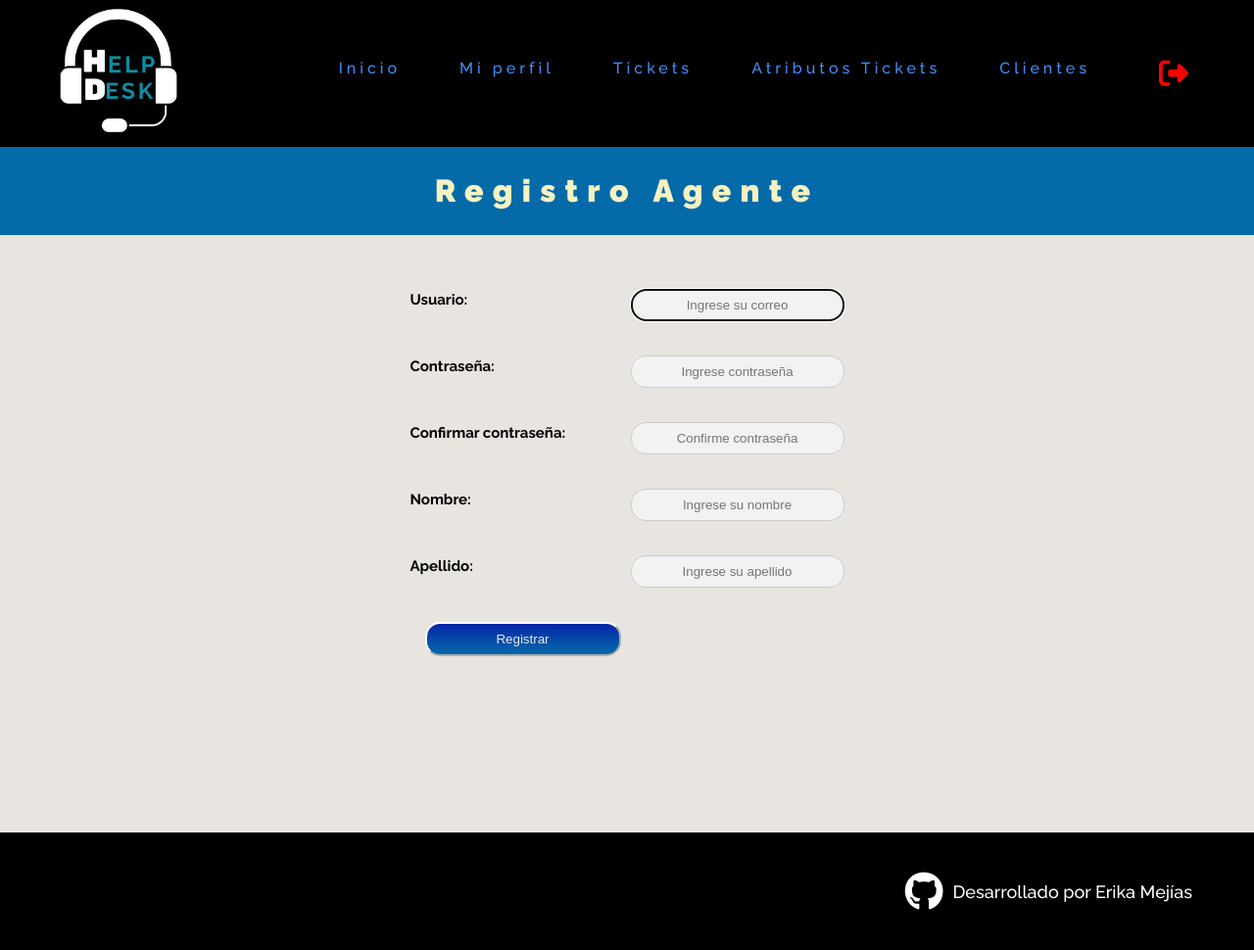
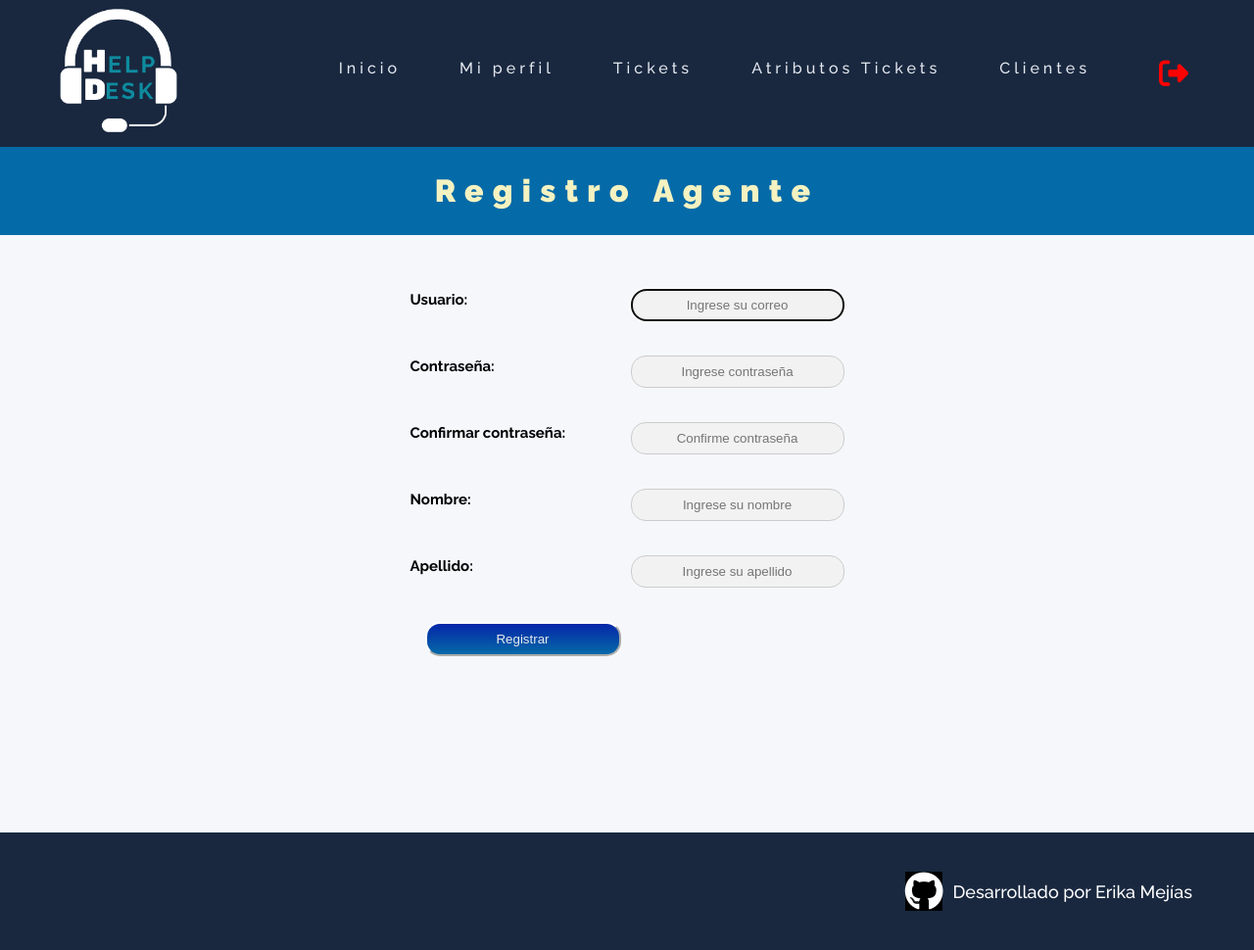
Before and after one commit to Erive5/Tiquetera, a Django app: page /agent_signup/ in a window 1280 px wide. Shown: the whole page at 98% size. Run offline with Django 5.2, Linux system fonts and the light colour scheme; the visitor is signed in with stand-in values (Sample User, id 1).

Commit message:
feat(ui): add design tokens and responsive global layout (4.1-4.2)

```diff
--- a/static/css/styles.css
+++ b/static/css/styles.css
@@ -12,6 +12,40 @@
     --color-spacecadet2: rgb(5, 106, 168);
     --color-body: rgb(232, 228, 223);
     --color-contrast_text: rgb(245, 242, 193);
+
+    /* === Incremento 4.1 -- tokens de color (Fase 4), ver claude/incremento-4.1-propuesta-tokens.md === */
+    /* Capa A: paleta base aprobada */
+    --color-azul-tinta: #19283F;
+    --color-cobalto: #4568F5;
+    --color-turquesa: #27B9AE;
+    --color-coral: #FF846F;
+    --color-fondo-claro: #F5F7FB;
+
+    /* Capa B: tokens semanticos (sin consumidores todavia -- se usan desde el Incremento 4.2) */
+    --color-bg: var(--color-fondo-claro);
+    --color-surface: #ffffff;
+    --color-text: var(--color-azul-tinta);
+    --color-text-muted: #5b6472;
+    --color-border: #e3e7ef;
+
+    --color-accent: var(--color-cobalto);
+    --color-accent-text: #3e5ddc;
+    --color-accent-contrast: #ffffff;
+
+    --color-pending: var(--color-cobalto);
+    --color-pending-text: var(--color-accent-text);
+    --color-pending-bg: #eef1fb;
+
+    --color-success: var(--color-turquesa);
+    --color-success-text: #197871;
+    --color-success-bg: #e9f6f4;
+
+    --color-danger: var(--color-coral);
+    --color-danger-text: #a55548;
+    --color-danger-bg: #fdeee9;
+
+    --color-neutral-text: var(--color-text-muted);
+    --color-neutral-bg: #f1f2f4;
 }
 
 @font-face {
@@ -40,7 +74,7 @@ body {
     margin: 0;
     padding: 0;
     font-family: 'MiFuente';
-    background-color: var(--color-body);
+    background-color: var(--color-bg);
 }
 
 form label {
@@ -122,7 +156,7 @@ textarea {
 /* Containers */
 .container {
     min-height: calc(100vh - 120px); /* Resta la altura del footer */
-    background-color: var(--color-background);
+    background-color: var(--color-bg);
 }
 
 .rol_container {
@@ -493,11 +527,12 @@ a {
 
 /* Navbar */
 .navbar {
-    background-color: var(--color-secondary);
+    background-color: var(--color-azul-tinta);
     margin: 0;
     width: 100%;
     display: flex;
     align-items: center;
+    position: relative;
 }
 
 #logo {
@@ -515,15 +550,19 @@ a {
 
 .navItem {
     display: inline-block;
-    color: var(--color-contrast);
+    color: var(--color-border);
     list-style: none;
     margin: 0 30px;
     letter-spacing: 3pt;
 }
 
 .navItem a:hover {
-    color: var(--color-primary);
+    color: var(--color-accent-contrast);
     text-decoration: underline;
+}
+
+.navItem.dropdown {
+    position: relative;
 }
 
 /* Dropdown */
@@ -635,7 +674,7 @@ button p {
 footer {
     width: 100%;
     height: 120px;
-    background-color: var(--color-secondary);
+    background-color: var(--color-azul-tinta);
     display: flex;
     align-items: center;
     justify-content: flex-end;
@@ -670,7 +709,7 @@ footer .content_footer a p {
     right: 100%; /* Inicialmente, fuera del párrafo (a la derecha) */
     width: 0; /* Ancho inicial */
     height: 2px; /* Altura del subrayado */
-    background-color: var(--color-spacecadet2); /* Color del subrayado */
+    background-color: var(--color-accent); /* Color del subrayado */
     transition: width 0.7s ease-in-out, right 0.7s ease-in-out; /* Transición de ancho y posición */
 }
 
--- a/templates/base.html
+++ b/templates/base.html
@@ -12,7 +12,11 @@
     <nav>
         <div class="navbar">
             <img src="{% static 'img/2.png' %}" alt="Logo" id="logo">
-            <ul class="navList">
+            <button type="button" id="nav_toggle_btn" class="nav_toggle_btn" aria-expanded="false" aria-controls="navList">
+                <i class="fa-solid fa-bars" aria-hidden="true"></i>
+                <span class="sr-only">Abrir menú de navegación</span>
+            </button>
+            <ul class="navList" id="navList">
                 <li class="navItem"><a href="{% url 'home' %}">Inicio</a></li>
                 {% if user.is_authenticated %}
                 <li class="navItem"><a href="{% url 'my_profile' %}">Mi perfil</a></li>
@@ -39,7 +43,7 @@
                     <i alt="Salir" id="logout_button" class="icons fa-solid fa-right-from-bracket"></i>
                 </a></li>
                 {% else %}
-                <li class="navItem"><a href="{% url 'create_ticket' %}">Iniciar sesión</a></li>
+                <li class="navItem"><a href="{% url 'signin' %}">Iniciar sesión</a></li>
                 <li class="navItem"><a href="{% url 'customer_signup' %}">Registrarse</a></li>
                 {% endif %}
             </ul>
@@ -57,5 +61,6 @@
             </a>
         </div>
     </footer>
+    <script src="{% static 'js/nav.js' %}" defer></script>
 </body>
 </html>
--- a/templates/customer/customer_signup.html
+++ b/templates/customer/customer_signup.html
@@ -6,7 +6,7 @@
     <div class="title">
         <h1> Registro </h1>
     </div>
-    <div class="content_box register-form">
+    <div class="content_box register-form auth-form">
         <div class="data_container">
                 {% if error %}
                     <p>{{ error }}</p>
--- a/templates/signin.html
+++ b/templates/signin.html
@@ -5,7 +5,7 @@
         <div class="title">
             <h1>Inicio de sesión</h1>
         </div>
-        <div class="content_box register-form">
+        <div class="content_box register-form auth-form">
             <div class="data_container">
                 <div class="form_card">
                     {% if error %}
```
Also changed, not shown: other parts of static/css/styles.css (+139 -5 lines), static/js/nav.js (added, +60 -0 lines).
